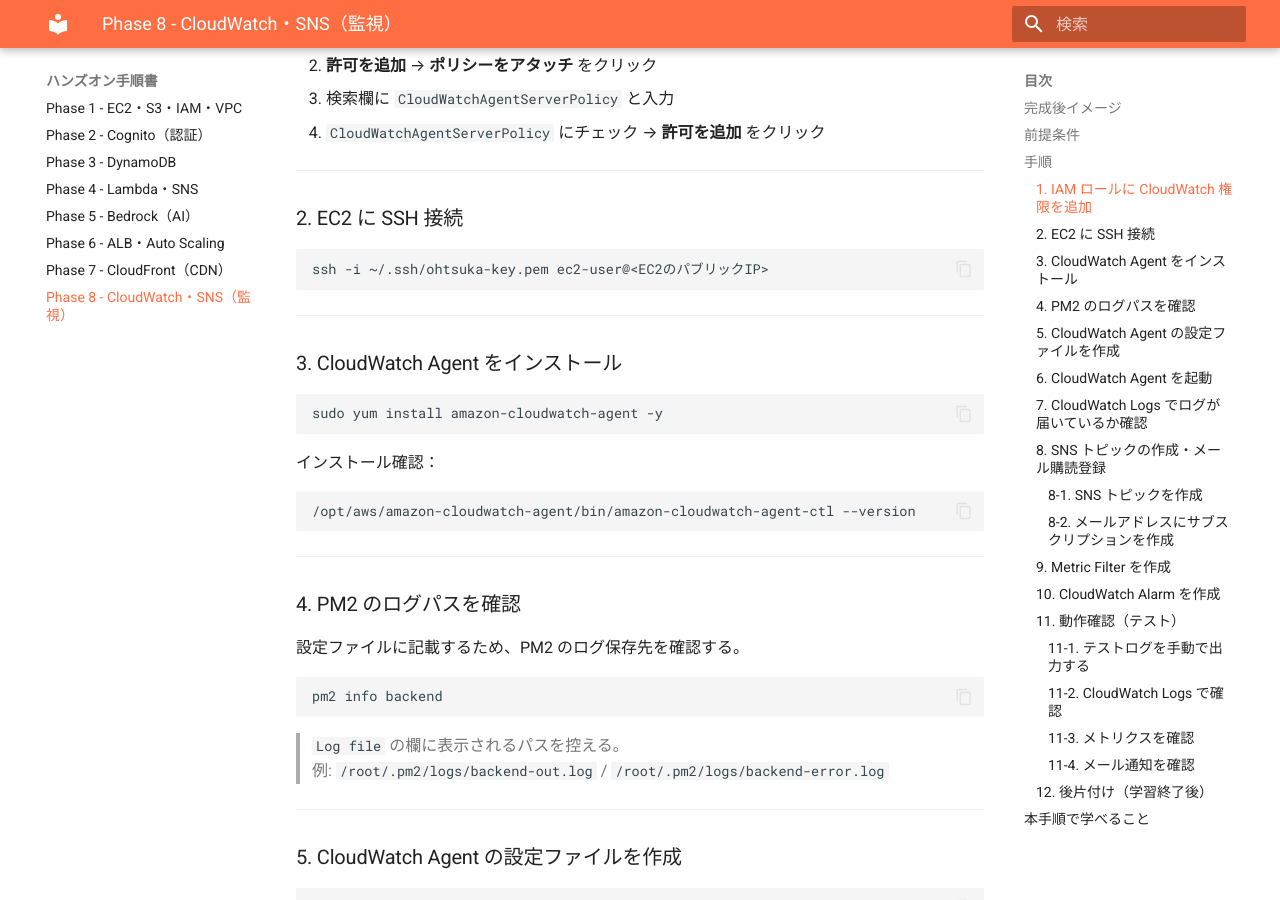
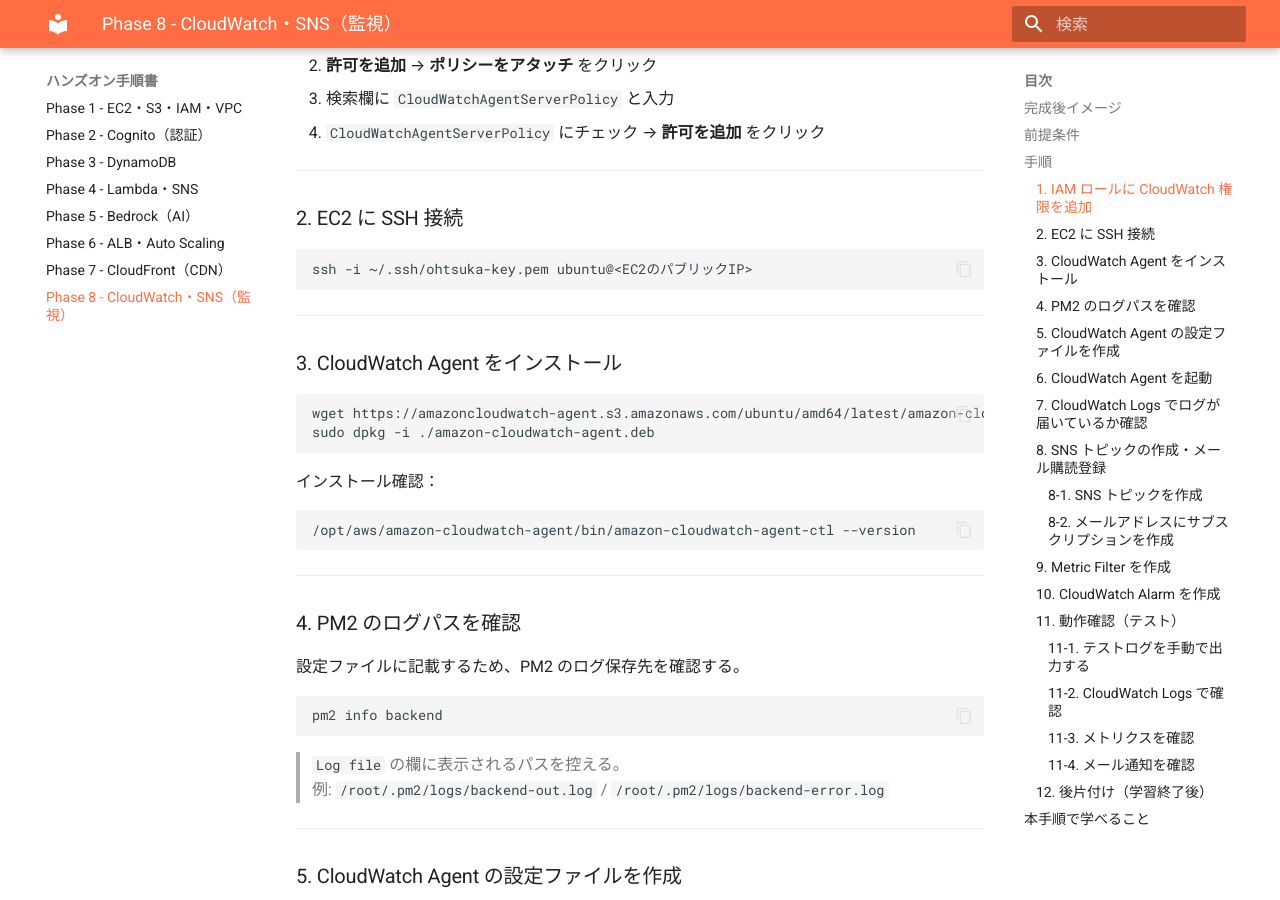
Before and after one commit to ohtsuka-shota-se/samurai-repo, an MkDocs documentation site: the page built from docs/08_CloudWatch_SNS_ハンズオン手順.md, in a window 1280 px wide and 900 px high, scrolled down 1278 px. Built offline with MkDocs 1.6.1 and Material for MkDocs 9.7.7, drawn with Linux system fonts in a browser that asks for light colours.

Commit message:
repair phase08

````diff
--- a/docs/08_CloudWatch_SNS_ハンズオン手順.md
+++ b/docs/08_CloudWatch_SNS_ハンズオン手順.md
@@ -52,7 +52,7 @@
 ### 2. EC2 に SSH 接続
 
 ```bash
-ssh -i ~/.ssh/ohtsuka-key.pem ec2-user@<EC2のパブリックIP>
+ssh -i ~/.ssh/ohtsuka-key.pem ubuntu@<EC2のパブリックIP>
 ```
 
 ---
@@ -60,7 +60,8 @@
 ### 3. CloudWatch Agent をインストール
 
 ```bash
-sudo yum install amazon-cloudwatch-agent -y
+wget https://amazoncloudwatch-agent.s3.amazonaws.com/ubuntu/amd64/latest/amazon-cloudwatch-agent.deb
+sudo dpkg -i ./amazon-cloudwatch-agent.deb
 ```
 
 インストール確認：
````
